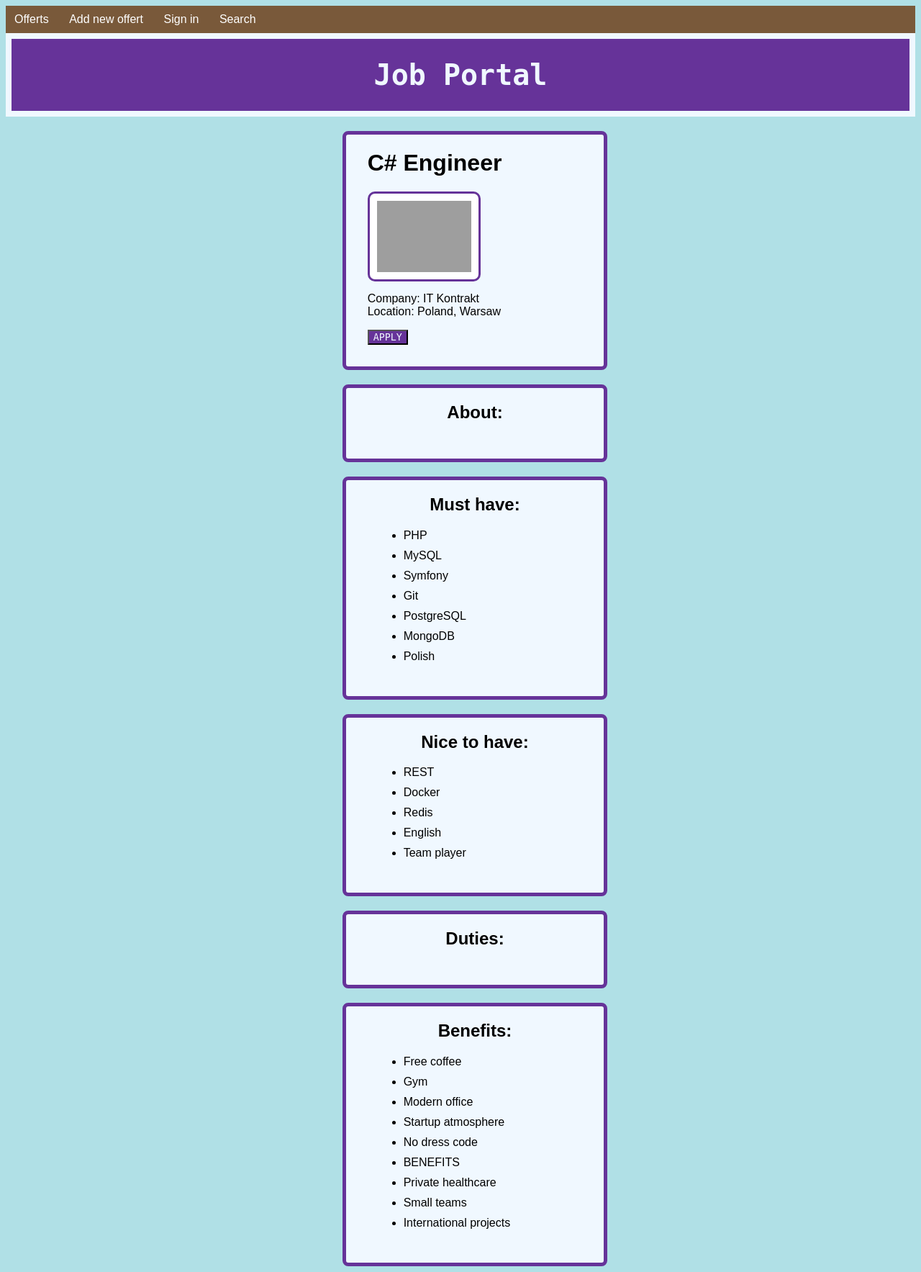
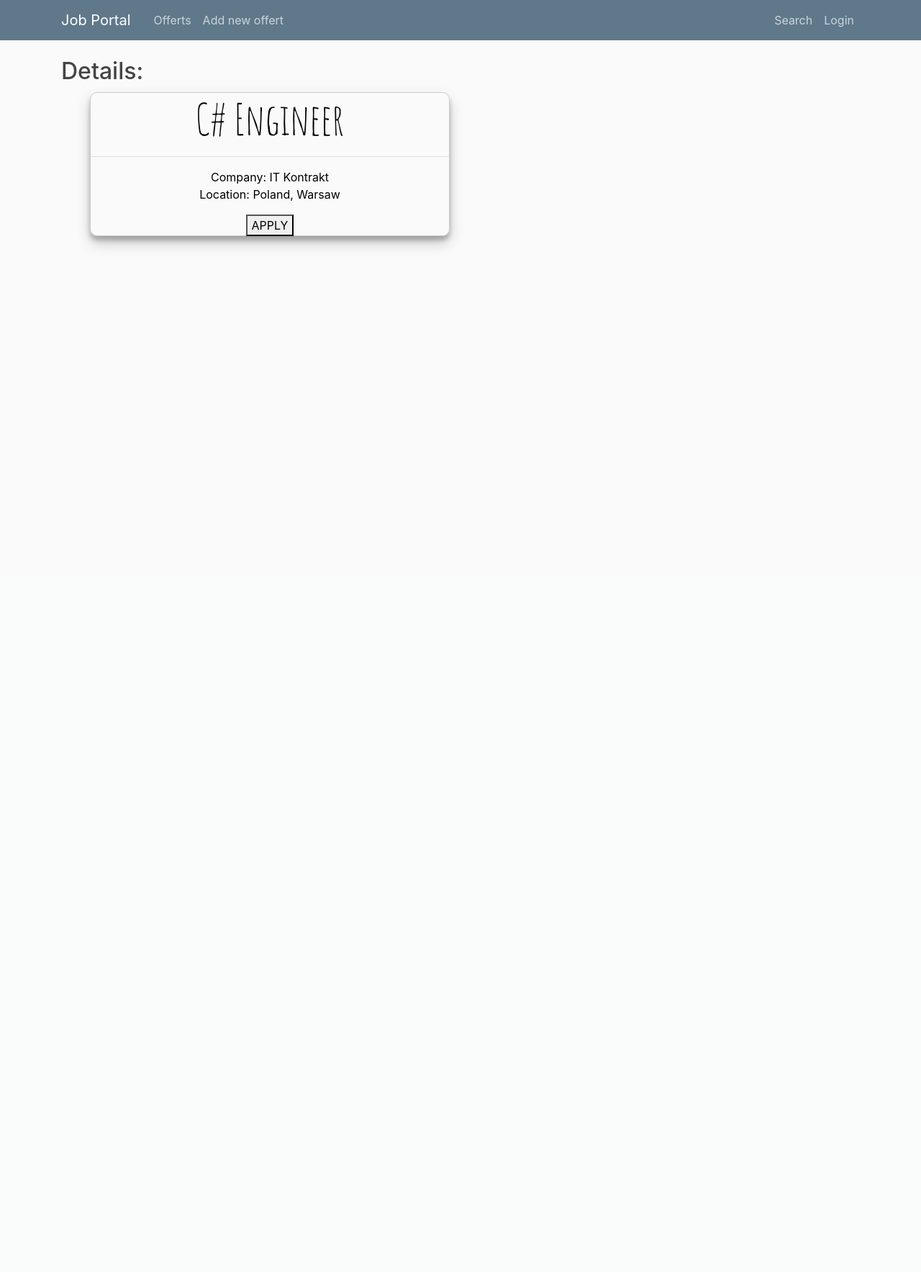
Before and after one commit to praglis/PortalPracy, a Django app: page /offerts/details/1/ in a window 1280 px wide. Shown: the whole page at 72% size. After the commit the page ends 345 px from the top, so only its background shows below. Run offline with Django 3.2, Linux system fonts and the light colour scheme; data comes from the database, SQL or seed files in the repository; some libraries are stand-ins or nearby versions; grey boxes are pictures that could not be loaded.

Commit message:
changes in web strycture, added bootstap

```diff
--- a/PortalPracy/project/add/urls.py
+++ b/PortalPracy/project/add/urls.py
@@ -5,4 +5,5 @@ from . import views
 app_name = 'add'
 urlpatterns = [
     path('', views.index, name='index'),
+    path('apply/', views.apply, name='apply'),
 ]
--- a/PortalPracy/project/add/views.py
+++ b/PortalPracy/project/add/views.py
@@ -3,3 +3,6 @@ from django.http import HttpResponse
 
 def index(request):
     return render(request, 'add/index.html')
+
+def apply(request):
+    return render(request, 'add/apply.html')
--- a/PortalPracy/project/my_offerts/urls.py
+++ b/PortalPracy/project/my_offerts/urls.py
@@ -4,5 +4,5 @@ from . import views
 
 app_name = 'my_offerts'
 urlpatterns = [
-    path('', views.index, name = 'index'),
+    path('', views.index, name = 'my_offerts-index'),
 ]
--- /dev/null
+++ b/PortalPracy/project/offerts/static/main.css
@@ -0,0 +1,84 @@
+body {
+  background: #fafafa;
+  color: #333333;
+  margin-top: 5rem;
+}
+
+h1, h2, h3, h4, h5, h6 {
+  color: #444444;
+}
+
+ul {
+  margin: 0;
+}
+
+.bg-steel {
+  background-color: #5f788a;
+}
+
+.site-header .navbar-nav .nav-link {
+  color: #cbd5db;
+}
+
+.site-header .navbar-nav .nav-link:hover {
+  color: #ffffff;
+}
+
+.site-header .navbar-nav .nav-link.active {
+  font-weight: 500;
+}
+
+.content-section {
+  background: #ffffff;
+  padding: 10px 20px;
+  border: 1px solid #dddddd;
+  border-radius: 3px;
+  margin-bottom: 20px;
+}
+
+.article-title {
+  color: #444444;
+}
+
+a.article-title:hover {
+  color: #428bca;
+  text-decoration: none;
+}
+
+.article-content {
+  white-space: pre-line;
+}
+
+.article-img {
+  height: 65px;
+  width: 65px;
+  margin-right: 16px;
+}
+
+.article-metadata {
+  padding-bottom: 1px;
+  margin-bottom: 4px;
+  border-bottom: 1px solid #e3e3e3
+}
+
+.article-metadata a:hover {
+  color: #333;
+  text-decoration: none;
+}
+
+.article-svg {
+  width: 25px;
+  height: 25px;
+  vertical-align: middle;
+}
+
+.account-img {
+  height: 125px;
+  width: 125px;
+  margin-right: 20px;
+  margin-bottom: 16px;
+}
+
+.account-heading {
+  font-size: 2.5rem;
+}
--- a/PortalPracy/project/offerts/templates/base.html
+++ b/PortalPracy/project/offerts/templates/base.html
@@ -5,21 +5,60 @@
 
   <html>
     <head>
+      <!-- Required meta tags -->
+      <meta charset="utf-8">
+      <meta name="viewport" content="width=device-width, initial-scale=1, shrink-to-fit=no">
+
+      <!-- Bootstrap CSS -->
+      <link rel="stylesheet" href="https://stackpath.bootstrapcdn.com/bootstrap/4.3.1/css/bootstrap.min.css" integrity="sha384-ggOyR0iXCbMQv3Xipma34MD+dH/1fQ784/j6cY/iJTQUOhcWr7x9JvoRxT2MZw1T" crossorigin="anonymous">
+      <link rel="Stylesheet" type="text/css" href="{% static 'main.css' %}">
       {% block head %}
       {% endblock %}
     </head>
 
     <body>
-      <link rel="Stylesheet" type="text/css" href="{% static 'navbar.css' %}">
-      <nav>
-        <ul>
-            <li><a href="{%url 'offerts:index'%}">Offerts</a></li>
-            <li><a href="{%url 'add:index'%}">Add new offert</a></li>
-            <li><a href="{%url 'sign_in:index'%}">Sign in</a></li>
-            <li><a href="{%url 'search:index'%}">Search</a></li>
-        </ul>
-      </nav>
-      {% block body %}
-      {% endblock %}
+      <!-- navigation bar -->
+      <header class="site-header">
+        <nav class="navbar navbar-expand-md navbar-dark bg-steel fixed-top">
+          <div class="container">
+            <a class="navbar-brand mr-4" href="{% url 'offerts:index' %}">Job Portal</a>
+            <button class="navbar-toggler" type="button" data-toggle="collapse" data-target="#navbarToggle" aria-controls="navbarToggle" aria-expanded="false" aria-label="Toggle navigation">
+              <span class="navbar-toggler-icon"></span>
+            </button>
+            <div class="collapse navbar-collapse" id="navbarToggle">
+              <div class="navbar-nav mr-auto">
+                <a class="nav-item nav-link" href="{% url 'offerts:index' %}">Offerts</a>
+                <a class="nav-item nav-link" href="{%url 'add:index'%}">Add new offert</a>
+              </div>
+              <!-- Navbar Right Side -->
+              <div class="navbar-nav">
+                <a class="nav-item nav-link" href="{%url 'search:index'%}">Search</a>
+                <a class="nav-item nav-link"href="{%url 'sign_in:index'%}">Login</a>
+              </div>
+            </div>
+          </div>
+        </nav>
+      </header>
+
+      <main role="main" class="container">
+        <div class="row">
+          <div class="col-md-8">
+            {% block body %}{% endblock %}
+          </div>
+        </div>
+      </main>
+
+
+
+
+      <!-- Optional JavaScript -->
+      <!-- jQuery first, then Popper.js, then Bootstrap JS -->
+      <script src="https://code.jquery.com/jquery-3.3.1.slim.min.js" integrity="sha384-q8i/X+965DzO0rT7abK41JStQIAqVgRVzpbzo5smXKp4YfRvH+8abtTE1Pi6jizo" crossorigin="anonymous"></script>
+      <script src="https://cdnjs.cloudflare.com/ajax/libs/popper.js/1.14.7/umd/popper.min.js" integrity="sha384-UO2eT0CpHqdSJQ6hJty5KVphtPhzWj9WO1clHTMGa3JDZwrnQq4sF86dIHNDz0W1" crossorigin="anonymous"></script>
+      <script src="https://stackpath.bootstrapcdn.com/bootstrap/4.3.1/js/bootstrap.min.js" integrity="sha384-JjSmVgyd0p3pXB1rRibZUAYoIIy6OrQ6VrjIEaFf/nJGzIxFDsf4x0xIM+B07jRM" crossorigin="anonymous"></script>
+      <!-- bootstrap starter template end -->
+
+
+
     </body>
   </html>
--- a/PortalPracy/project/offerts/templates/offerts/details.html
+++ b/PortalPracy/project/offerts/templates/offerts/details.html
@@ -2,68 +2,22 @@
 {% load static %}
 
    {% block head %}
-  <link rel="stylesheet" type="text/css" href="{% static 'offerts/details.css' %}">
-  <title>{{ offert.position }} - details</title>
-  {% endblock %}
-
+    <link href="https://fonts.googleapis.com/css?family=Amatic+SC" rel="stylesheet">
+    <link rel="Stylesheet" type="text/css" href="{% static 'offerts/index.css' %}">
+    <title>{{ offert.position }} - details</title>
+   {% endblock %}
 
   {% block body %}
 
-  <header>
-    <h1 class="light-on-dark">Job Portal</h1>
-  </header>
 
-  <div>
-    <h1>{{ offert.position }}</h1>
+    <h2> Details: </h2>
+        <div id='offert-box'>
+            <h1>{{ offert.position }}</h1>
+            <hr>
+            <p>Company: {{ offert.agency.company.name }}<br>
+              Location: {{ offert.agency.country }}, {{offert.agency.location }}
+            </p>
+            <a href="{% url 'add:apply' %}"><button class="light-on-dark">APPLY</button></a>
+        <div>
 
-    <img src="https://nofluffjobs.com/upload/Nova_Tracking_sp_z_o_o_20190405_203913.jpeg"
-    alt="Company logo">
-    <p>Company: {{ offert.agency.company.name }}<br>
-      Location: {{ offert.agency.country }}, {{offert.agency.location }}</p>
-      <button class="light-on-dark">APPLY</button>
-    </div>
-    <div>
-      <h2>About:</h2>
-      <p></p>
-    </div>
-    <div>
-      <h2>Must have:</h2>
-      <ul>
-        <li>PHP</li>
-        <li>MySQL</li>
-        <li>Symfony</li>
-        <li>Git</li>
-        <li>PostgreSQL</li>
-        <li>MongoDB</li>
-        <li>Polish</li>
-      </ul>
-    </div>
-    <div>
-      <h2>Nice to have:</h2>
-      <ul>
-        <li>REST</li>
-        <li>Docker</li>
-        <li>Redis</li>
-        <li>English</li>
-        <li>Team player</li>
-      </ul>
-    </div>
-    <div>
-      <h2>Duties:</h2>
-      <p></p>
-    </div>
-    <div>
-      <h2>Benefits:</h2>
-      <ul>
-        <li>Free coffee</li>
-        <li>Gym</li>
-        <li>Modern office</li>
-        <li>Startup atmosphere</li>
-        <li>No dress code</li>
-        <li>BENEFITS</li>
-        <li>Private healthcare</li>
-        <li>Small teams</li>
-        <li>International projects</li>
-      </ul>
-    </div>
-    {% endblock %}
+  {% endblock %}
--- a/PortalPracy/project/offerts/views.py
+++ b/PortalPracy/project/offerts/views.py
@@ -6,9 +6,9 @@
 def index(request):
     offert_list = Offert.objects.all()
     context = {'offert_list' : offert_list}
-
-    return render(request, 'offerts/index.html', context)
+    return render(request, 'offerts/index.html', context )
 
 def details(request, offert_id):
     offert = get_object_or_404(Offert, pk=offert_id)
-    return render(request, 'offerts/details.html', {'offert' : offert})
+    context = {'offert' : offert}
+    return render(request, 'offerts/details.html', context)
```
Also changed, not shown: PortalPracy/project/add/templates/add/apply.html (added, +11 -0 lines).
